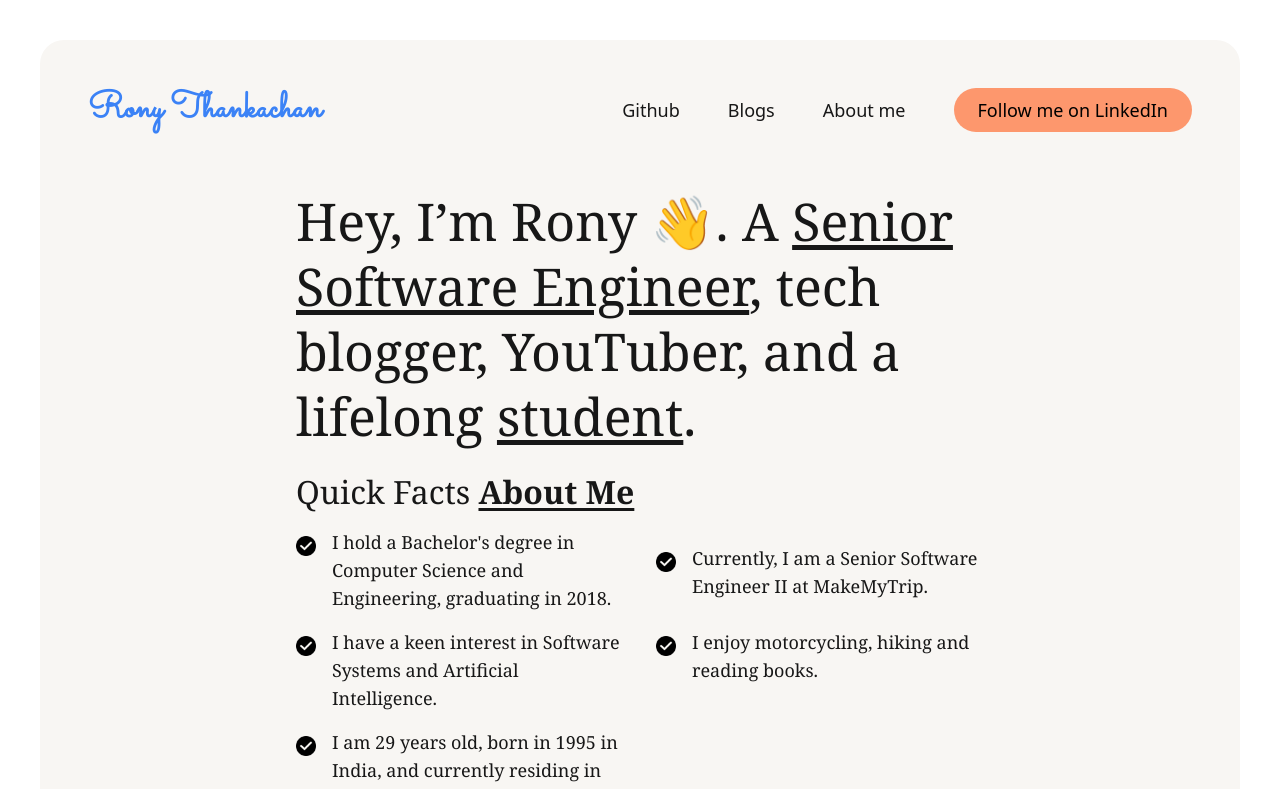
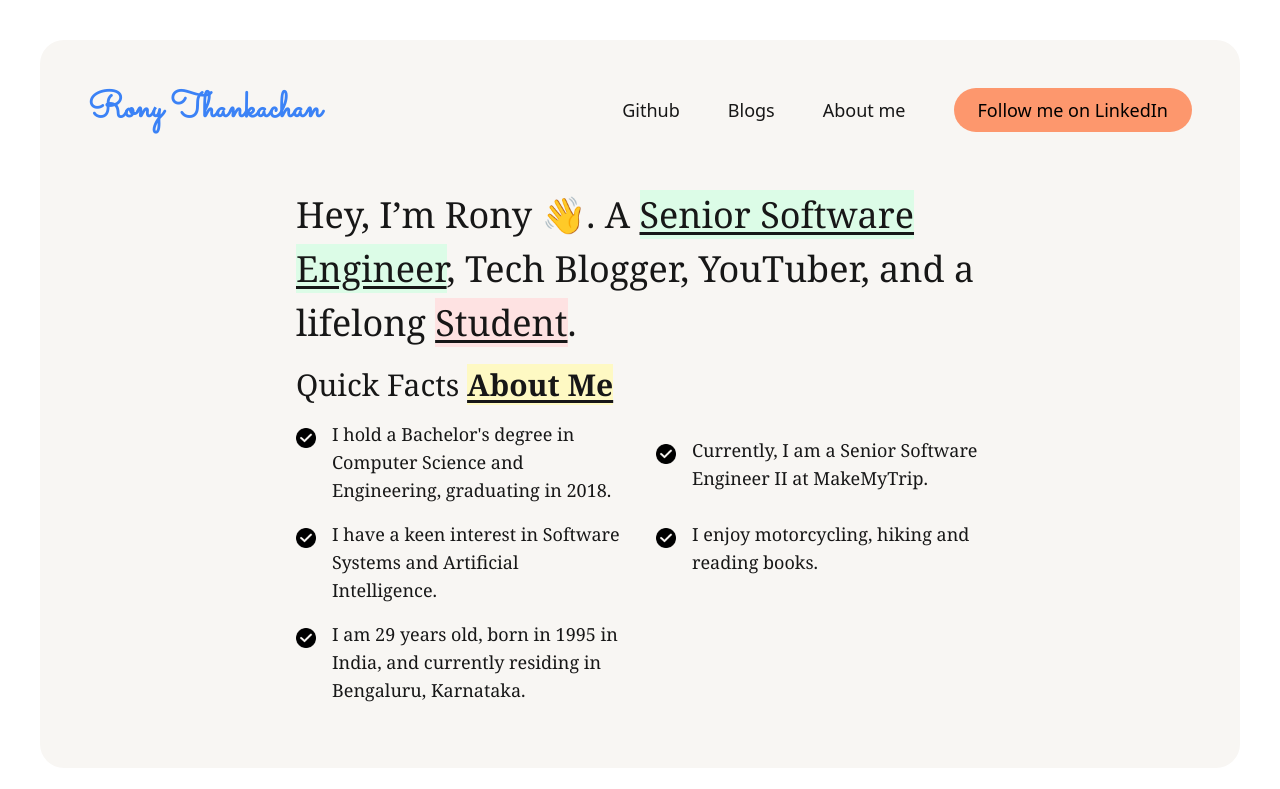
Before and after one commit to ronythankachan/ronythankachan.com, a Next.js app: page /about in a window 1280 px wide. Shown: the top 789 px of the page. Built offline with nearby package versions, Linux system fonts and the light colour scheme; a web font is replaced by a local one.

Commit message:
Some styles added

```diff
--- a/app/components/Intro.tsx
+++ b/app/components/Intro.tsx
@@ -16,17 +16,20 @@ const AboutPageIntro = () => {
     <HeroSection>
       <Container>
         <div className="text-left max-w-3xl px-2 md:px-10 md:mx-auto font-serif">
-          <h1 className="text-3xl md:text-[52px] leading-tight  mb-4 md:mb-6">
+          <h1 className="text-2xl leading-[1.5] md:leading-[1.5] md:text-4xl">
             Hey, I&rsquo;m Rony 👋. A{" "}
-            <span className="underline underline-offset-4">
+            <span className="underline underline-offset-4 bg-green-100">
               Senior Software Engineer
             </span>
-            , tech blogger, YouTuber, and a lifelong{" "}
-            <span className="underline underline-offset-4">student</span>.
+            , Tech Blogger, YouTuber, and a lifelong{" "}
+            <span className="underline underline-offset-4 bg-red-100">
+              Student
+            </span>
+            .
           </h1>
-          <h2 className="text-[20px] md:text-[32px] leading-tight mb-3 md:mb-4">
+          <h2 className="text-3xl leading-tight my-4">
             Quick Facts{" "}
-            <span className="font-bold underline underline-offset-4">
+            <span className="font-bold underline underline-offset-4 bg-yellow-100">
               About Me
             </span>
           </h2>
```
Also changed, not shown: public/circle.png (added).
